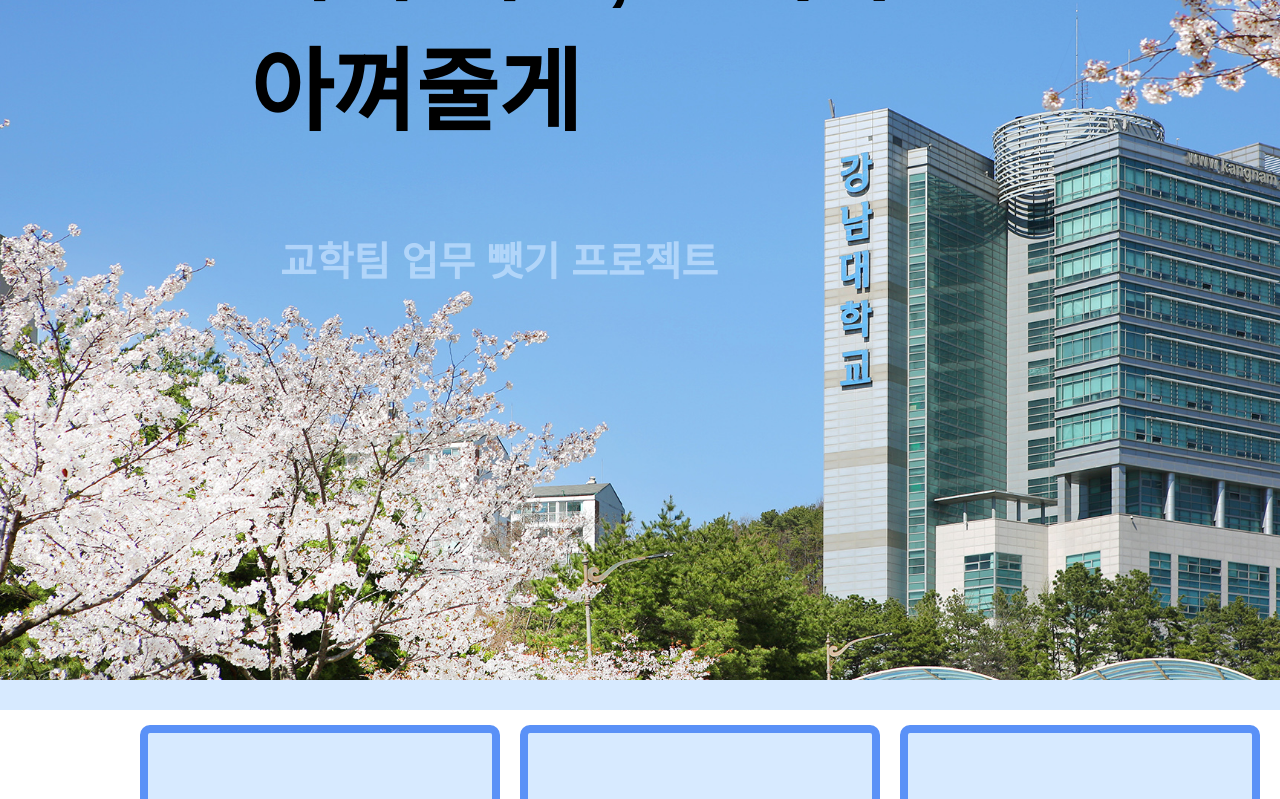
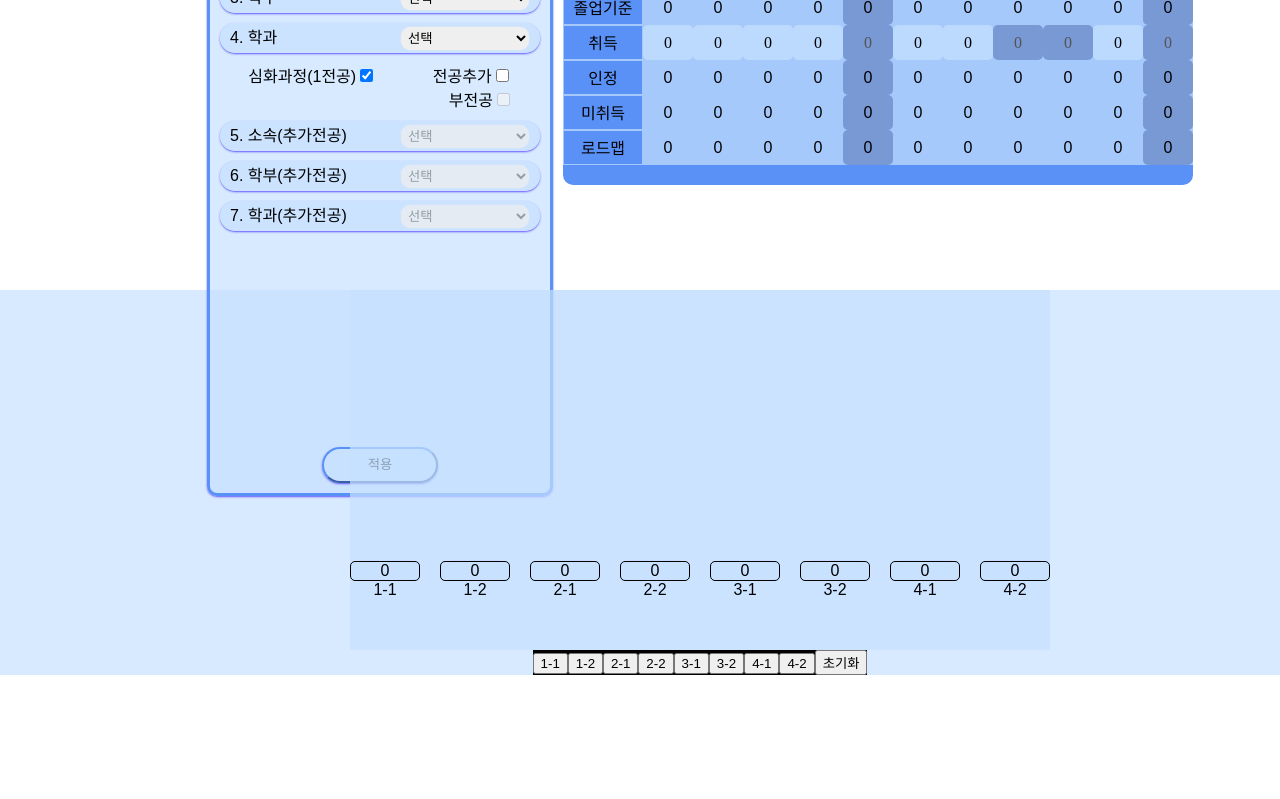
Before and after one commit to rogi-rogi/KNU_Graduation_Guidance, a React (Create React App) app: page / in a window 1280 px wide. Shown: the part 400-1199 px from the top of the page. After the commit the page ends 1075 px from the top, so only its background shows below. Built offline with nearby package versions, Linux system fonts and the light colour scheme; a web font is replaced by a local one.

Commit message:
로드맵 그래프 구현 및 로직 완료, 필요 작업 : 과목 데이터 추가 및 과목 전공 분류

```diff
--- a/src/components/calc_credit/CalcBox.js
+++ b/src/components/calc_credit/CalcBox.js
@@ -3,6 +3,7 @@
 import MajorCalcOptionBox from "./MajorOptionBox";
 import GroupContext from "../../contexts/GroupContext";
 import CalcTable from "./CalcTable";
+import LoadMapWrapper from "./LoadMapWrapper";
 
 const CalcBox = () => {
   const { groupState } = useContext(GroupContext);
@@ -47,6 +48,7 @@
   const [appendCredit, setAppendCredit] = useState(
     creditDispatch("*", { type: "INIT_USER" })
   );
+  console.log(appendCredit);
 
   // 1. 입학연도 : 드롭다운
   const handleOnChangeSelectYear = (e) => {
@@ -219,10 +221,13 @@
       newGet[idx] = value;
       // apply
       const std = userCredit.major;
-      const newApply = [
-        newGet[0] < std[0] ? newGet[0] : std[0],
-        newGet[1] + (newGet[0] < std[0] ? 0 : newGet[0] - std[0]),
-      ];
+      const loadMap = appendCredit.major;
+      const sumGetBasic = newGet[0] + loadMap[0];
+      const sumGetChoice = newGet[1] + loadMap[1];
+      const newApply =
+        sumGetBasic < std[0]
+          ? [sumGetBasic, sumGetChoice]
+          : [std[0], sumGetChoice + (sumGetBasic - std[0])];
       // need
       const newNeed = std.map((credit, i) => {
         const newCredit = credit - newApply[i];
@@ -253,10 +258,13 @@
       newGet[idx] = value;
       // apply
       const std = userCredit.addMajor;
-      const newApply = [
-        newGet[0] < std[0] ? newGet[0] : std[0],
-        newGet[1] + (newGet[0] < std[0] ? 0 : newGet[0] - std[0]),
-      ];
+      const loadMap = appendCredit.addMajor;
+      const sumGetBasic = newGet[0] + loadMap[0];
+      const sumGetChoice = newGet[1] + loadMap[1];
+      const newApply =
+        sumGetBasic < std[0]
+          ? [sumGetBasic, sumGetChoice]
+          : [std[0], sumGetChoice + (sumGetBasic - std[0])];
       // need
       const newNeed = std.map((credit, i) => {
         const newCredit = credit - newApply[i];
@@ -334,6 +342,17 @@
     selectAddGroup,
     selectAddMajor,
   };
+  const handleAppendClass = (graphCredit) => {
+    const arr = graphCredit.map((bar) => bar.credit);
+    // i-로드맵 전공 분류 로직 필요
+    const sum = arr.reduce((prev, cur) => prev + cur);
+    const newAppendCredit = { ...appendCredit };
+    newAppendCredit.major = [0, sum];
+    newAppendCredit.sum = creditDispatch(newAppendCredit, {
+      type: "CREDIT_SUM",
+    });
+    setAppendCredit(newAppendCredit);
+  };
   useEffect(() => {
     console.log("------------------");
     console.log(selectGroup);
@@ -354,6 +373,9 @@
         <MajorCalcOptionBox info={majorInfo} handle={handle} />
         <CalcTable creditInfo={creditInfo} onChange={handleOnChangeCredit} />
       </div>
+      <div className="loadmap-slide-wrapper">
+        <LoadMapWrapper handleAppendClass={handleAppendClass} />
+      </div>
     </>
   );
 };
--- a/src/components/calc_credit/CalcGraph.js
+++ b/src/components/calc_credit/CalcGraph.js
@@ -1,4 +1,25 @@
-const CalcGraph = () => {
-  return <div>CalcGraph</div>;
+const CalcGraph = ({ list }) => {
+  return (
+    <>
+      <div className="graph-wrapper">
+        <div className="out-wrapper">
+          {list.map((bar) => (
+            <div>
+              <div className="bar-wrapper">
+                <div
+                  className="bar"
+                  style={{
+                    transform: `translateY(${220 - 10 * bar.credit}px)`,
+                  }}
+                />
+              </div>
+              <div className="credit">{bar.credit}</div>
+              <div className="label">{bar.label}</div>
+            </div>
+          ))}
+        </div>
+      </div>
+    </>
+  );
 };
 export default CalcGraph;
--- a/src/components/calc_credit/CalcTable.js
+++ b/src/components/calc_credit/CalcTable.js
@@ -1,4 +1,4 @@
-import { useContext } from "react";
+import { useContext, useEffect } from "react";
 import GroupContext from "../../contexts/GroupContext";
 import ViewHeader from "./ViewHeader";
 import ViewCredit from "./ViewCredit";
@@ -13,6 +13,7 @@
     majorType,
   } = creditInfo;
   const { groupState } = useContext(GroupContext);
+  // useEffect(() => {}, [appendCredit]);
   return (
     <div className="credit-list-box-wrapper">
       <div className="credit-calc-box">
@@ -28,7 +29,7 @@
         />
         <ViewCredit header={"인정"} credit={applyCredit} />
         <ViewCredit header={"미취득"} credit={needCredit} />
-        <ViewCredit header={"개발예정"} credit={appendCredit} />
+        <ViewCredit header={"로드맵"} credit={appendCredit} />
       </div>
     </div>
   );
--- /dev/null
+++ b/src/components/calc_credit/LoadMapWrapper.js
@@ -0,0 +1,60 @@
+import { useEffect, useState } from "react";
+import CalcGraph from "./CalcGraph";
+
+const LoadMapWrapper = ({ handleAppendClass }) => {
+  const initCreditGraph = [
+    { label: "1-1", credit: 0 },
+    { label: "1-2", credit: 0 },
+    { label: "2-1", credit: 0 },
+    { label: "2-2", credit: 0 },
+    { label: "3-1", credit: 0 },
+    { label: "3-2", credit: 0 },
+    { label: "4-1", credit: 0 },
+    { label: "4-2", credit: 0 },
+  ];
+  const [creditGraph, setCreditGraph] = useState([...initCreditGraph]);
+  const SendAppendCreditToGraph = (idx, diff) => {
+    setCreditGraph((prev) => {
+      const newCreditGraph = [...prev];
+      if (newCreditGraph[idx].credit + diff <= 22)
+        newCreditGraph[idx].credit += diff;
+      return newCreditGraph;
+    });
+  };
+  const handleOnClickCreditInit = () => {
+    setCreditGraph([...initCreditGraph]);
+  };
+  useEffect(() => {
+    handleAppendClass(creditGraph);
+  }, [creditGraph]);
+  return (
+    <>
+      <CalcGraph list={creditGraph} />
+      <LoadMapOptionBar
+        list={creditGraph}
+        onClick={SendAppendCreditToGraph}
+        handleOnClickCreditInit={handleOnClickCreditInit}
+      />
+      <LoadMapTable />
+    </>
+  );
+};
+
+const LoadMapOptionBar = ({ list, onClick, handleOnClickCreditInit }) => {
+  return (
+    <>
+      <div className="option-bar-wrapper">
+        {list.map((bar, idx) => (
+          <button id={bar.label} onClick={() => onClick(idx, 3)}>
+            {bar.label}
+          </button>
+        ))}
+        <button onClick={handleOnClickCreditInit}>초기화</button>
+      </div>
+    </>
+  );
+};
+const LoadMapTable = () => {
+  return <></>;
+};
+export default LoadMapWrapper;
--- a/src/components/calc_credit/calc.scss
+++ b/src/components/calc_credit/calc.scss
@@ -170,3 +170,53 @@
     }
   }
 }
+
+.loadmap-slide-wrapper {
+  display: flex;
+  flex-direction: column;
+  align-items: center;
+  justify-content: center;
+  background-color: $WRAPPER_COLOR;
+  .graph-wrapper {
+    display: flex;
+    align-items: center;
+    height: 360px;
+    background-color: $WRAPPER_COLOR;
+    .out-wrapper {
+      display: flex;
+      align-items: end;
+      gap: 20px;
+      .bar-wrapper {
+        display: flex;
+        flex-direction: column;
+        align-items: center;
+        overflow: hidden;
+
+        width: 70px;
+        // background-color: red;
+        .bar {
+          background-color: $MAIN_COLOR;
+          box-shadow: $SUB_BOX_SHADOW;
+          height: 220px;
+          width: 55px;
+          border-radius: 5px;
+          transition: transform 1s;
+          transform: translateY(220px); // for hidden
+        }
+      }
+      .credit,
+      .label {
+        text-align: center;
+      }
+      .credit {
+        box-sizing: border-box;
+        border: 1px solid;
+        border-radius: 5px;
+        background-color: $WRAPPER_COLOR;
+      }
+    }
+  }
+  .option-bar-wrapper {
+    background-color: black;
+  }
+}
--- a/src/pages/Home.js
+++ b/src/pages/Home.js
@@ -9,7 +9,7 @@
 
 const Home = () => {
   const titles = ["소개", "학점계산", "게시판", "Test"];
-  const [pageNum, setPageNum] = useState(0);
+  const [pageNum, setPageNum] = useState(1);
 
   const handleChangePage = (id) => {
     setPageNum(id);
```
